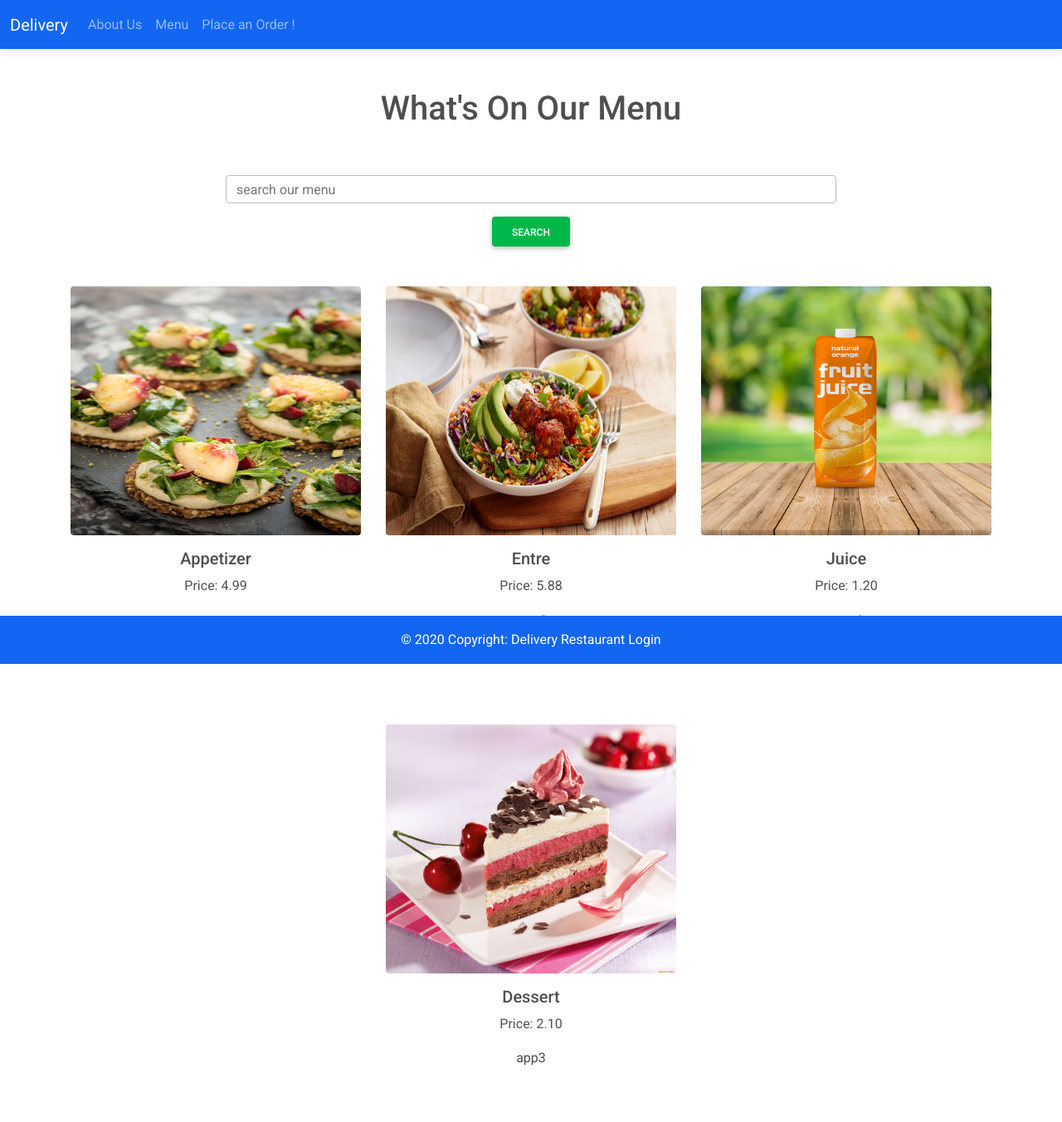
After one commit to islomabdullaev/django-delivery, a Django app: page /menu/ in a window 1280 px wide. The commit adds this page. Shown: the whole page at 83% size. Run offline with Django 3.2, Linux system fonts and the light colour scheme; data comes from the database, SQL or seed files in the repository; both versions use the stored data as it was after the commit.

Commit message:
menu search

```diff
--- a/customer/urls.py
+++ b/customer/urls.py
@@ -1,6 +1,6 @@
 from django.urls import path
 
-from customer.views import Index, About, Order
+from customer.views import Index, About, Order, Menu, MenuSearch
 
 app_name = "customer"
 
@@ -8,4 +8,6 @@ urlpatterns = [
     path("", Index.as_view(), name="index"),
     path("about/", About.as_view(), name="about"),
     path("order/", Order.as_view(), name="order"),
+    path("menu/", Menu.as_view(), name="menu"),
+    path("menu/search/", MenuSearch.as_view(), name="menu-search"),
 ]
--- a/customer/views.py
+++ b/customer/views.py
@@ -1,6 +1,9 @@
 from django.core.mail import send_mail
+from django.db.models import Q
 from django.shortcuts import render
 from django.views import View
+from django.views.generic import ListView
+
 from .models import MenuItem, Category, OrderModel
 
 
@@ -93,3 +96,26 @@ class Order(View):
         }
 
         return render(request, 'customer/order_confirmation.html', context)
+
+
+class Menu(View):
+    def get(self, request, *args, **kwargs):
+        menu = MenuItem.objects.all()
+
+        context = {
+            "menu_items": menu,
+        }
+
+        return render(request, "customer/menu.html", context)
+
+
+class MenuSearch(View):
+    def get(self, request, *args, **kwargs):
+        q = self.request.GET.get("q")
+        menu = MenuItem.objects.filter(
+                Q(name__icontains=q) | Q(price__icontains=q) | Q(description__icontains=q)
+            )
+        context = {
+            "menu_items": menu,
+        }
+        return render(request, "customer/menu.html", context)
--- /dev/null
+++ b/templates/customer/menu.html
@@ -0,0 +1,34 @@
+{% extends 'layouts/base.html' %}
+
+{% block content %}
+    <div class="container">
+        <div class="row justify-content-center mt-5">
+            <div class="col-md-8 col-sm-12 text-center">
+                <h1>What's On Our Menu</h1>
+            </div>
+        </div>
+
+        <div class="row justify-content-center mt-5">
+            <div class="col-md-8 col-sm-12 text-center">
+                <form method="GET" action="{% url 'customer:menu-search' %}">
+                    <div class="md-form mt-0 active-cyan-2">
+                        <input class="form-control" name="q" type="text" placeholder="search our menu"
+                               aria-label="Search" value="{{ request.GET.q }}">
+                    </div>
+                    <button type="submit" class="btn btn-success mt-3">Search</button>
+                </form>
+            </div>
+        </div>
+
+        <div class="row justify-content-center">
+            {% for menu in menu_items %}
+                <div class="col-md-4 col-sm-12 text-center mb-5 mt-5">
+                    <img class="rounded" src="{{ menu.image.url }}" alt="" height="300" width="350">
+                    <h5 class="mt-3">{{ menu.name }}</h5>
+                    <p>Price: {{ menu.price }}</p>
+                    <p>{{ menu.description }}</p>
+                </div>
+            {% endfor %}
+        </div>
+    </div>
+{% endblock %}
--- a/templates/layouts/navbar.html
+++ b/templates/layouts/navbar.html
@@ -11,7 +11,7 @@
                     <a class="nav-link" href="{% url 'customer:about' %}">About Us</a>
                 </li>
                 <li class="nav-item">
-                    <a class="nav-link" href="#">Menu</a>
+                    <a class="nav-link" href="{% url 'customer:menu' %}">Menu</a>
                 </li>
             </ul>
             <ul class="navbar-nav mr-auto">
--- a/templates/restaurant/dashboard.html
+++ b/templates/restaurant/dashboard.html
@@ -1,5 +1,4 @@
 {% extends 'restaurant/base.html' %}
-
 {% block content %}
     <div class="container" style="margin-top: 50px">
         <div class="row justify-content-center">
@@ -68,9 +67,9 @@
                             <td>{{ order.zip_code }}</td>
                             <td>
                                 {% if order.is_paid %}
-                                    <i class="fa fas fa-check text-success"></i>
+                                    <i class="fas fa-check text-success"></i>
                                 {% else %}
-                                    <i class="fa fas fa-times text-danger"></i>
+                                    <i class="fas fa-times text-danger"></i>
                                 {% endif %}
                             </td>
                         </tr>
```
Also changed, not shown: db.sqlite3.
